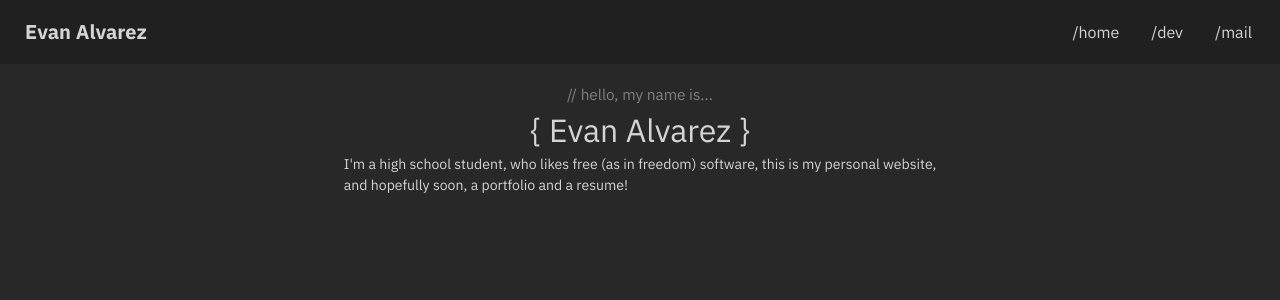
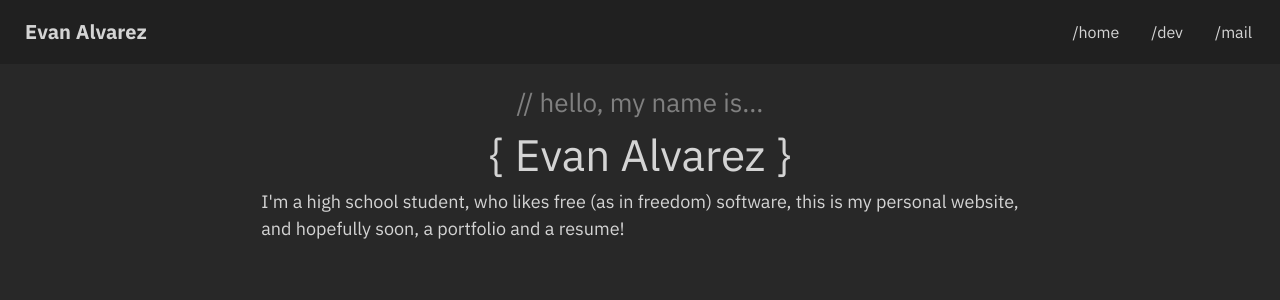
Before and after one commit to evfeal/evanalvarez.xyz, a SvelteKit app: page / in a window 1280 px wide. Shown: the top 300 px of the page. Built offline with nearby package versions, Linux system fonts and the light colour scheme.

Commit message:
fixed font size issues

```diff
--- a/src/routes/+page.svelte
+++ b/src/routes/+page.svelte
@@ -51,17 +51,17 @@
 
 	h1 {
 		align-self: center;
-		font-size: 2.5vw;
+		font-size: 44px;
 	}
 
 	h3 {
 		align-self: center;
 		margin-top: 1.5vw;
-		font-size: 1.2vw;
+		font-size: 26px;
 		color: #808080;
 	}
 
 	p {
-		font-size: 1.1vw;
+		font-size: 18px;
 	}
 </style>
--- a/src/routes/dev/+page.svelte
+++ b/src/routes/dev/+page.svelte
@@ -68,12 +68,6 @@
       margin-left: 5vw;
     }
 
-  .iframe-container {
-      overflow: hidden;
-      position: relative;
-
-    }
-
   .iframe-container iframe {
       align-self: right;
       margin-top: 2vh;
@@ -83,17 +77,17 @@
 
 	h1 {
 		align-self: center;
-		font-size: 2.5vw;
+		font-size: 46vw;
 	}
 
 	h3 {
 		align-self: center;
 		margin-top: 1.5vw;
-		font-size: 1.2vw;
+		font-size: 26vw;
 		color: #808080;
 	}
 
 	p {
-		font-size: 1.1vw;
+		font-size: 18px;
 	}
 </style>
```
